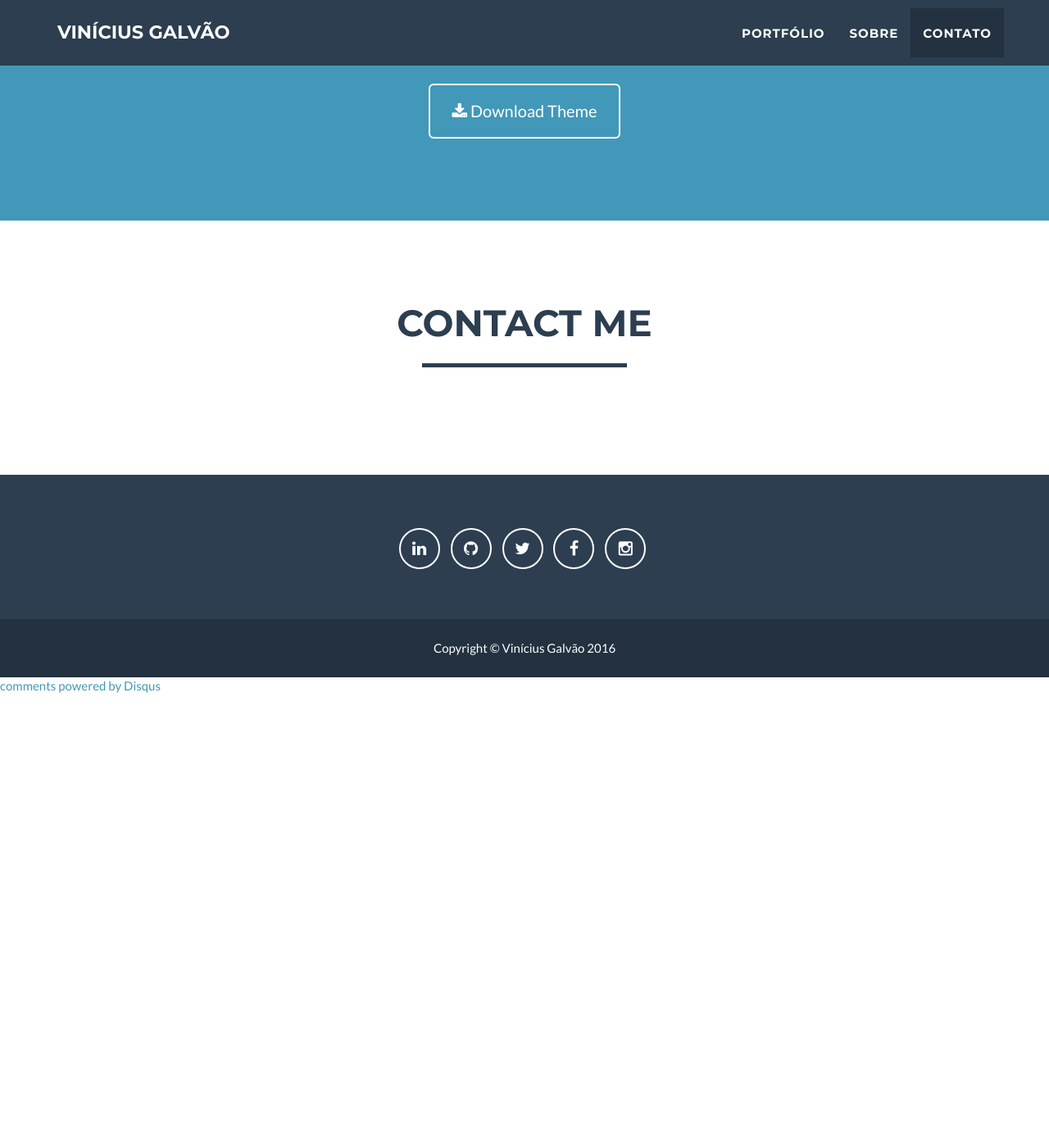
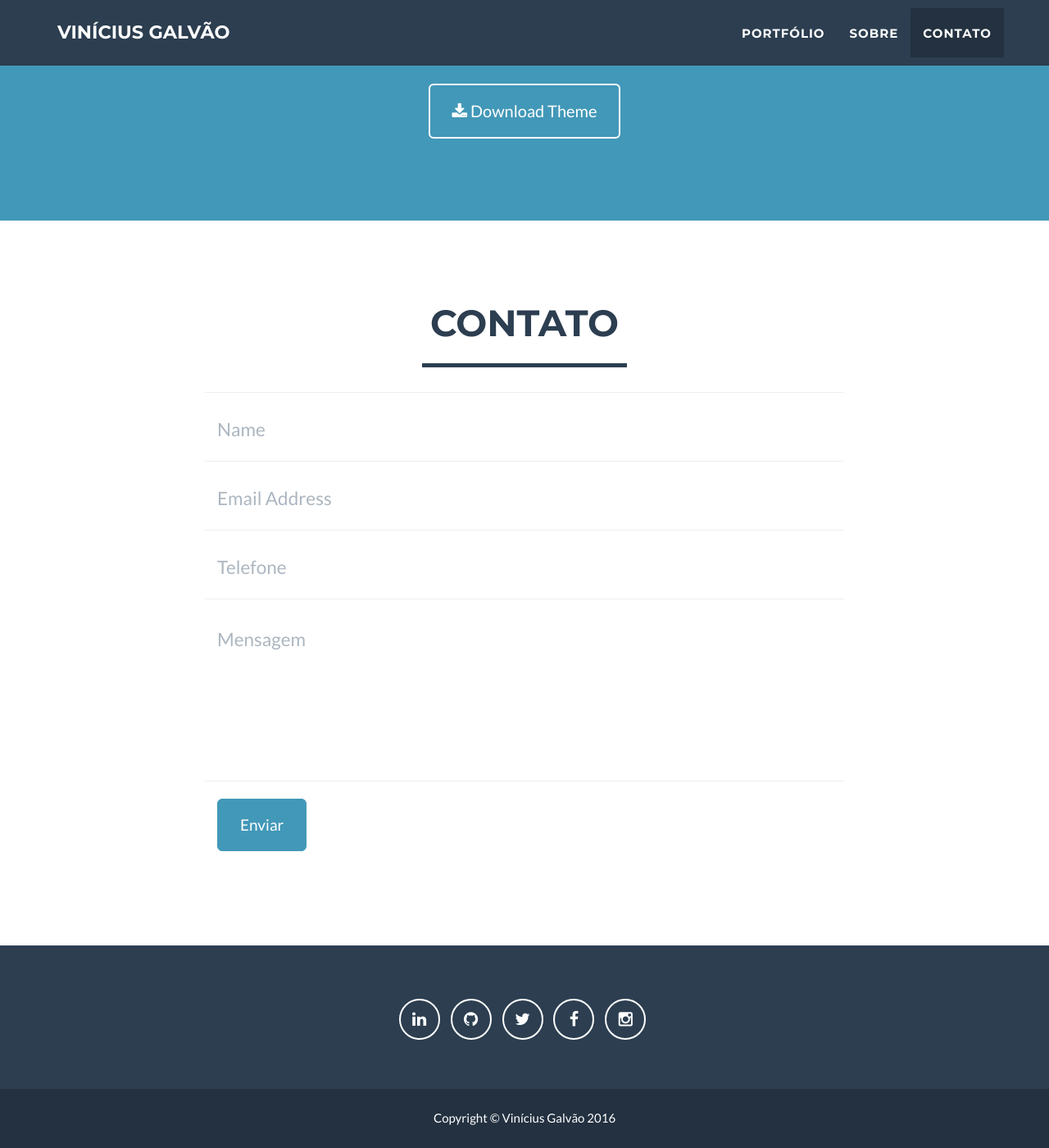
Before and after one commit to viniciusgalvao/viniciusgalvao.github.io, a Jekyll site: the page built from index.html, in a window 1280 px wide and 1400 px high, scrolled down 1969 px. Shown: the whole window at 82% size. Built offline with Jekyll 4.4.1, drawn with Linux system fonts in a browser that asks for light colours; comment, search, counter and statistics services are not loaded; before the commit the page ends 2817 px from its top, so only the background shows below that.

Commit message:
update contact page and page description

```diff
--- a/_config.yml
+++ b/_config.yml
@@ -2,7 +2,7 @@
 title: Vinícius Galvão
 email: contato@viniciusgalvao.com.br
 url: https://viniciusgalvao.github.io
-description: "Desenvolvedor Fullstack Recife"
+description: "Desenvolvedor Web e Mobile em Recife"
 skills: "Web Developer - Mobile Developer - Tech Lover"
 meta_author: Vinícius Galvão
 
@@ -16,11 +16,11 @@ bing_verify:
 # - static : pass through formspree.io to validate email sending
 # - disqus : replace contact form by disqus thread
 # - comment the line below if you want to stick with the default PHP contact form
-contact: disqus
+contact: static
 
 # If you use disqus you need disqus shortname
 # https://help.disqus.com/customer/portal/articles/466208
-disqus_shortname: vinciusgalvo
+disqus_shortname: username
 
 # Color settings (hex-codes without the leading hash-tag)
 color:
--- a/_includes/about.html
+++ b/_includes/about.html
@@ -3,7 +3,7 @@
         <div class="container">
             <div class="row">
                 <div class="col-lg-12 text-center">
-                    <h2>About</h2>
+                    <h2>Sobre</h2>
                     <hr class="star-light user">
                 </div>
             </div>
--- a/_includes/contact_disqus.html
+++ b/_includes/contact_disqus.html
@@ -3,7 +3,7 @@
        <div class="container">
            <div class="row">
                <div class="col-lg-12 text-center">
-                   <h2>Contact me</h2>
+                   <h2>Contato</h2>
                    <hr class="star-primary envelope">
                </div>
            </div>
```
